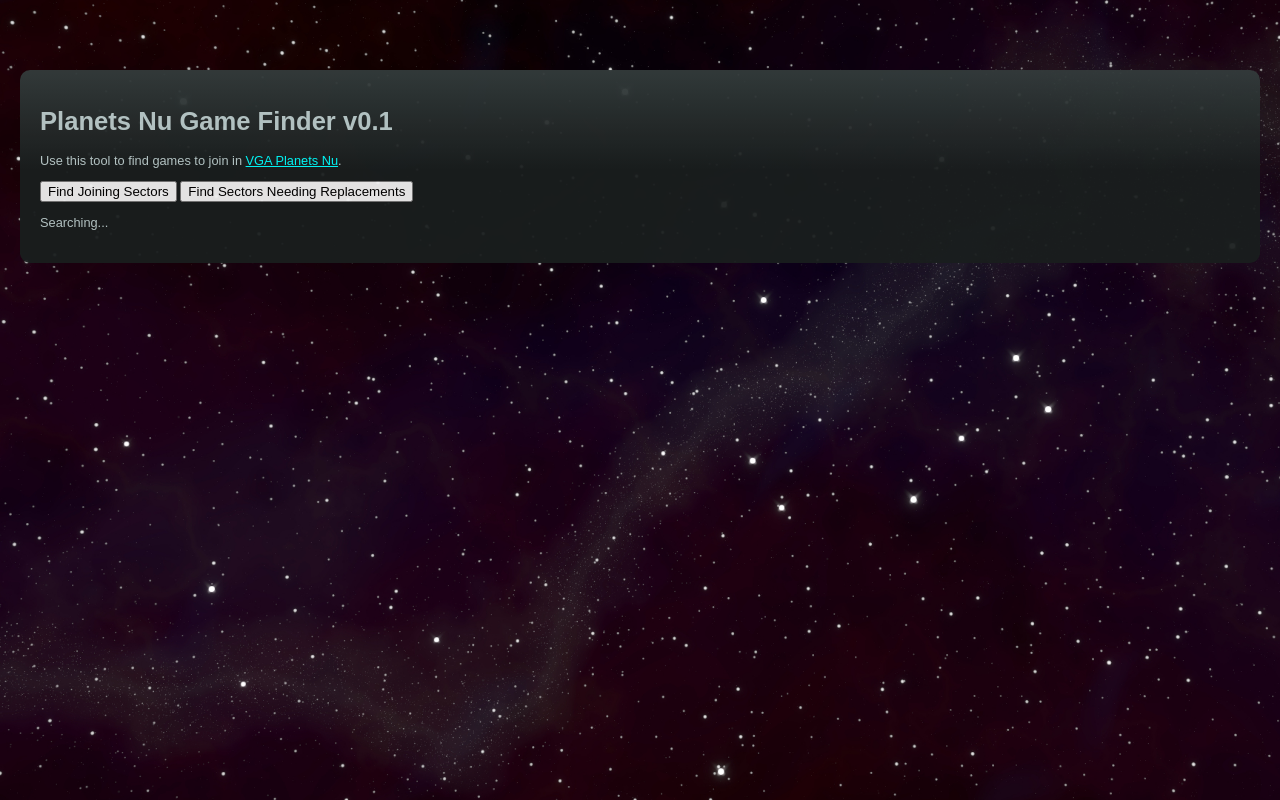
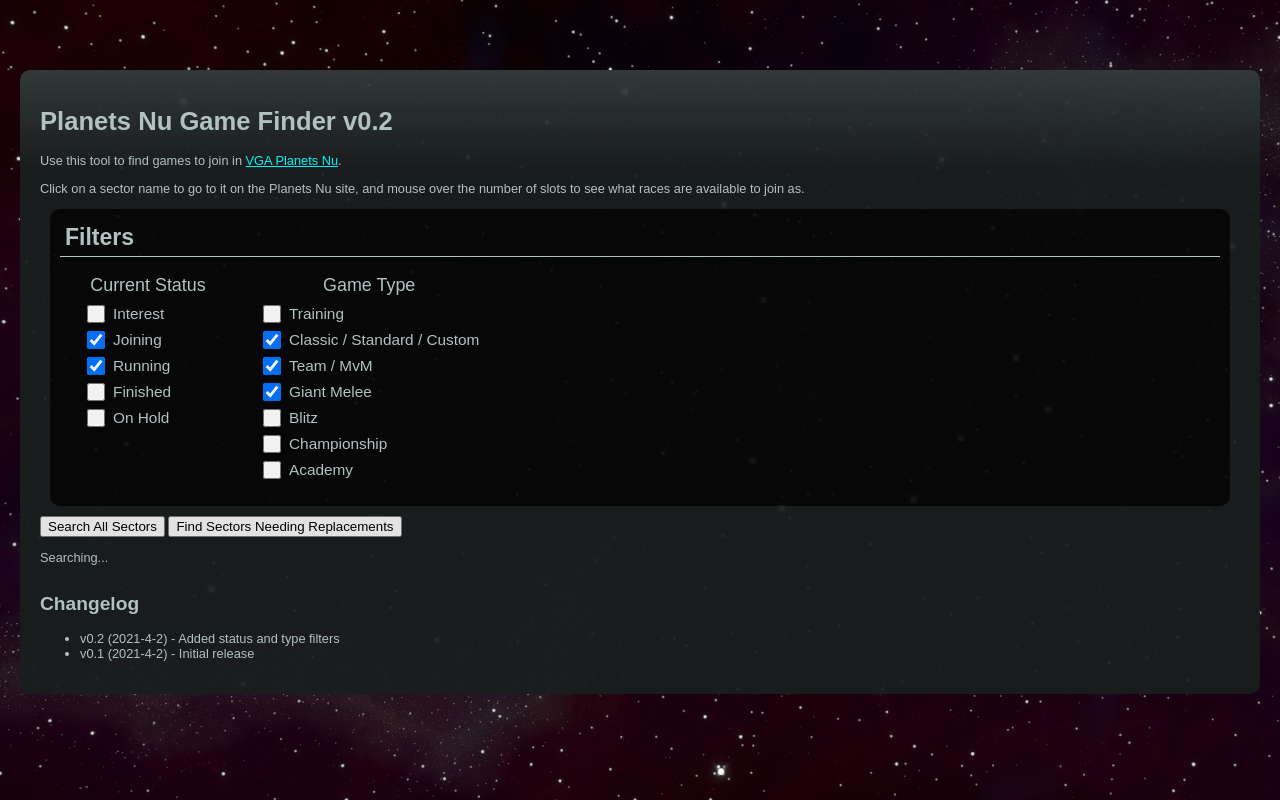
Before and after one commit to jacenhan/planets-game-finder, a plain HTML site: page index.html in a window 1280 px wide. Both pictures are taken after a click on the button "Find Sectors Needing Replacements". Drawn offline with Linux system fonts and the light colour scheme; no server answers.

Commit message:
Add status and type filters

```diff
--- a/index.html
+++ b/index.html
@@ -7,9 +7,33 @@
 
 <body>
 	<div id="pageContainer">
-		<h1>Planets Nu Game Finder v0.1</h1>
+		<h1>Planets Nu Game Finder v0.2</h1>
 		<p>Use this tool to find games to join in <a href="https://planets.nu/" target="_blank">VGA Planets Nu</a>.</p>
-		<button id="buttonSearch" onclick="findJoining()">Find Joining Sectors</button>
+		<p>Click on a sector name to go to it on the Planets Nu site, and mouse over the number of slots to see what races are available to join as.</p>
+		<div id="filterBox">
+			<h2 id="filterTitle">Filters</h2>
+			<div id="filtersContainer">
+				<div class="filterList" id="gameStatuses">
+					<p class="filterName">Current Status</p>
+					<div class="checkboxContainer"><input class="statuscheckbox" type="checkbox" id="interest" /><p class="checkLabel">Interest</p></div>
+					<div class="checkboxContainer"><input class="statuscheckbox" type="checkbox" id="joining" checked/><p class="checkLabel">Joining</p></div>
+					<div class="checkboxContainer"><input class="statuscheckbox" type="checkbox" id="running" checked/><p class="checkLabel">Running</p></div>
+					<div class="checkboxContainer"><input class="statuscheckbox" type="checkbox" id="finished"/><p class="checkLabel">Finished</p></div>
+					<div class="checkboxContainer"><input class="statuscheckbox" type="checkbox" id="onhold"/><p class="checkLabel">On Hold</p></div>
+				</div>
+				<div class="filterList" id="gameTypes">
+					<p class="filterName">Game Type</p>
+					<div class="checkboxContainer"><input class="statuscheckbox" type="checkbox" id="training"/><p class="checkLabel">Training</p></div>
+					<div class="checkboxContainer"><input class="statuscheckbox" type="checkbox" id="classic" checked/><p class="checkLabel">Classic / Standard / Custom</p></div>
+					<div class="checkboxContainer"><input class="statuscheckbox" type="checkbox" id="team" checked/><p class="checkLabel">Team / MvM</p></div>
+					<div class="checkboxContainer"><input class="statuscheckbox" type="checkbox" id="melee" checked/><p class="checkLabel">Giant Melee</p></div>
+					<div class="checkboxContainer"><input class="statuscheckbox" type="checkbox" id="blitz"/><p class="checkLabel">Blitz</p></div>
+					<div class="checkboxContainer"><input class="statuscheckbox" type="checkbox" id="champion"/><p class="checkLabel">Championship</p></div>
+					<div class="checkboxContainer"><input class="statuscheckbox" type="checkbox" id="academy"/><p class="checkLabel">Academy</p></div>
+				</div>
+			</div>
+		</div>
+		<button id="buttonSearch" onclick="findJoining()">Search All Sectors</button>
 		<button id="buttonSearch" onclick="findReplacements()">Find Sectors Needing Replacements</button>
 		<div id="searchContainer">
 			<p id="numGames"></p>
@@ -17,6 +41,11 @@
 
 			</div>
 		</div>
+		<h2>Changelog</h2>
+		<ul>
+			<li>v0.2 (2021-4-2) - Added status and type filters</li>
+			<li>v0.1 (2021-4-2) - Initial release</li>
+		</ul>
 	</div>
 </body>
 
--- a/planets.css
+++ b/planets.css
@@ -35,6 +35,70 @@
 
 	background-image: linear-gradient(to bottom, rgba(52,60,60,1) 0, rgba(26,30,30,1) 100px);
 	opacity: 0.95;
+}
+
+#filterBox {
+	margin: 10px;
+	padding: 10px;
+
+	background: #080808;
+	border-radius: 10px;
+}
+
+#filterTitle {
+	margin: 0;
+	font-size: 1.8em;
+	border-bottom: 1px solid #bbcccc;
+	padding: 5px;
+}
+
+#filtersContainer {
+	display: flex;
+	flex-direction: row;
+}
+
+.filterName {
+	margin: 5px;
+
+	font-size: 1.4em;
+	text-align: center;
+}
+
+.filterList {
+	width: auto;
+	margin: 10px;
+	min-width: 150px;
+
+	display: inline-flex;
+	flex-direction: column;
+	padding: 3px;
+}
+
+.checkboxContainer {
+	margin: 1px;
+	margin-left: 10px;
+	margin-right: 10px;
+	display: flex;
+	flex-direction: row;
+	align-content: center;
+	justify-content: start;
+	vertical-align: middle;
+	align-items: center;
+	width: auto;
+}
+
+.statuscheckbox {
+	width: 18px;
+	height: 18px;
+}
+
+.checkLabel {
+	font-size: 1.2em;
+	margin: 0;
+	margin-left: 5px;
+	display: inline-block;
+	vertical-align: middle;
+	text-align: center;
 }
 
 #games {
@@ -83,7 +147,7 @@
 
 .gameItemSlotsLong {
 	width: 300px;
-	background: #1a1a1a;
+	background: #080808;
 	color: #bbcccc;
 
 	padding: 15px;
--- a/planets.js
+++ b/planets.js
@@ -4,7 +4,7 @@
 	var gameList = document.getElementById("games");
 	removeAllChildNodes(gameList);
 
-	loadGames("?status=1", function(val) {
+	loadGames("?" + getQueryParams(), function(val) {
 		console.log(val);
 
 		getDetailsOfGames(val).then(data => {
@@ -24,7 +24,7 @@
 	var gameList = document.getElementById("games");
 	removeAllChildNodes(gameList);
 
-	loadGames("?status=2,4", function(val) {
+	loadGames("?" + getQueryParams(), function(val) {
 		var newlist = [];
 		for (var i = 0; i < val.length; i++) {
 			if (val[i].turnstatus.includes("o")) {
@@ -118,15 +118,17 @@
 		}
 	}
 
-	var slotsBox = document.createElement("div");
-	slotsBox.className = "gameItemSlotsLong";
-	slotsBox.textContent = slotsTextLong;
-
 	var slots = document.createElement("p");
 	slots.className = "gameItemSlots";
 	slots.textContent = slotsText;
-	slots.appendChild(slotsBox);
 	box1.appendChild(slots);
+
+	if (open.length > 0) {
+		var slotsBox = document.createElement("div");
+		slotsBox.className = "gameItemSlotsLong";
+		slotsBox.textContent = slotsTextLong;
+		slots.appendChild(slotsBox);
+	}
 
 	// Date created
 	var created = document.createElement("p");
@@ -161,6 +163,62 @@
 		.then(data => {
 			return data;
 		});
+}
+
+function getQueryParams() {
+	// Game status
+	var status = "status=";
+	var first = true;
+
+	var item = document.getElementById("interest");
+	if (item.checked == true) { status += "0"; first = false; }
+
+	item = document.getElementById("joining");
+	if (item.checked == true) { if (!first) { status += "," } status += "1"; first = false; }
+
+	item = document.getElementById("running");
+	if (item.checked == true) { if (!first) { status += "," } status += "2"; first = false; }
+
+	item = document.getElementById("finished");
+	if (item.checked == true) { if (!first) { status += "," } status += "3"; first = false; }
+
+	item = document.getElementById("onhold");
+	if (item.checked == true) { if (!first) { status += "," } status += "4"; first = false; }
+
+	if (first) {
+		status = "status=1,2";
+	}
+
+	// Game types
+	var type = "type=";
+	first = true;
+
+	item = document.getElementById("training");
+	if (item.checked == true) { type += "1"; first = false; }
+
+	item = document.getElementById("classic");
+	if (item.checked == true) { if (!first) { type += "," } type += "2"; first = false; }
+
+	item = document.getElementById("team");
+	if (item.checked == true) { if (!first) { type += "," } type += "3"; first = false; }
+
+	item = document.getElementById("melee");
+	if (item.checked == true) { if (!first) { type += "," } type += "4"; first = false; }
+
+	item = document.getElementById("blitz");
+	if (item.checked == true) { if (!first) { type += "," } type += "5"; first = false; }
+
+	item = document.getElementById("champion");
+	if (item.checked == true) { if (!first) { type += "," } type += "6"; first = false; }
+
+	item = document.getElementById("academy");
+	if (item.checked == true) { if (!first) { type += "," } type += "7"; first = false; }
+
+	if (first) {
+		type = "type=2,3,4";
+	}
+
+	return status + "&" + type;
 }
 
 function raceIdToString(id) {
```
